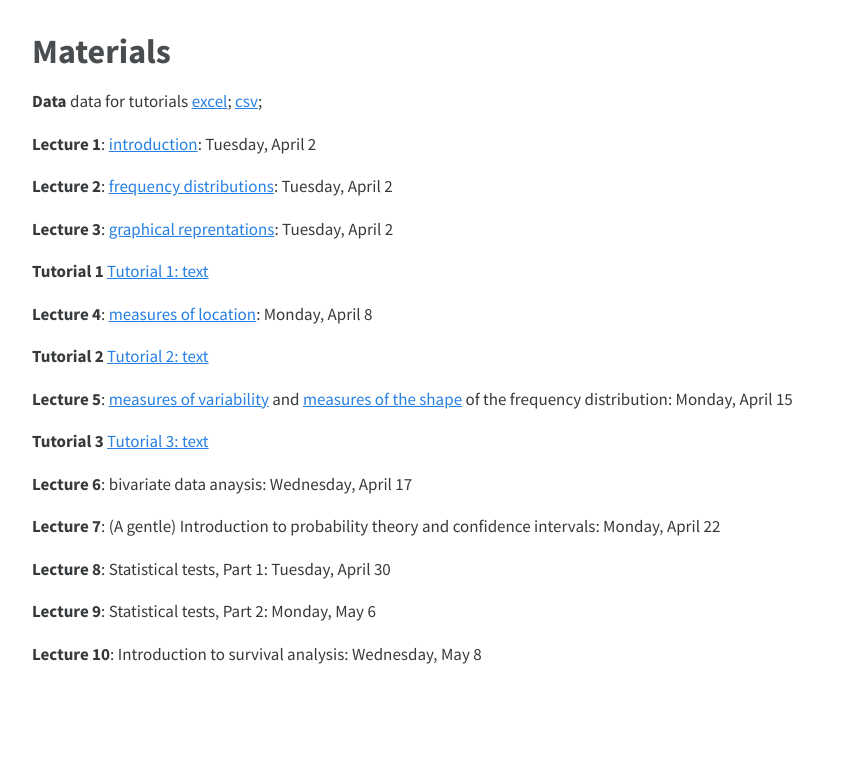
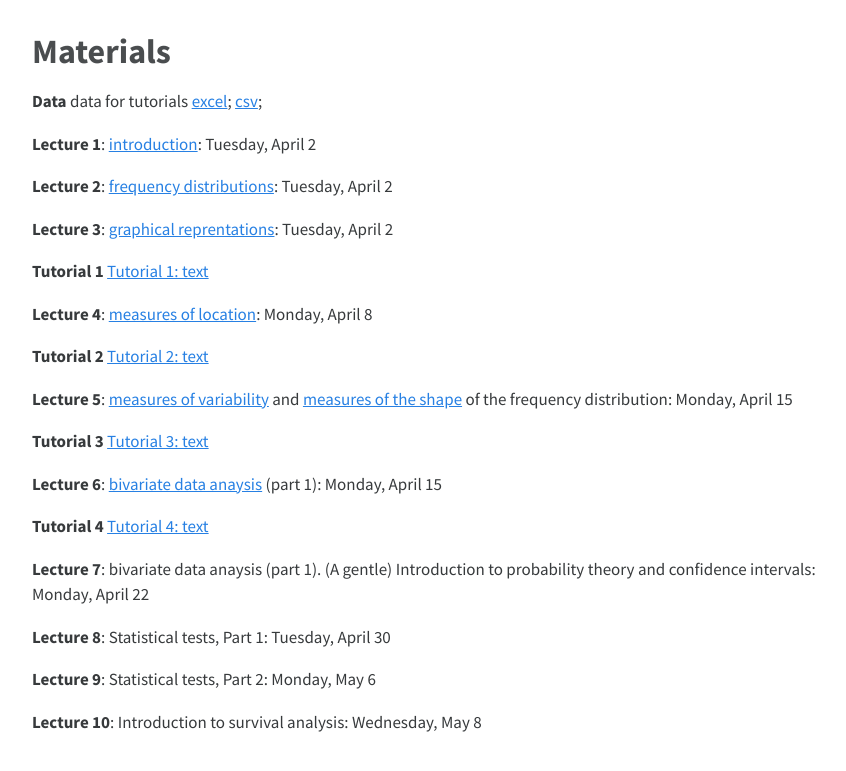
Before and after one commit to rborgoni/Stats4PhDUnipd, a plain HTML site: page docs/index.html in a window 1280 px wide. Shown: the part 886-1657 px from the top of the page, without its empty margins (136-982 px from the left). Drawn offline with Linux system fonts and the light colour scheme.

Commit message:
aggiunto tutorial 4

```diff
--- a/docs/index.html
+++ b/docs/index.html
@@ -174,8 +174,9 @@ ul.task-list li input[type="checkbox"] {
 <p><strong>Tutorial 2</strong> <a href="tutorial2.pdf">Tutorial 2: text</a></p>
 <p><strong>Lecture 5</strong>: <a href="05_variability.pdf">measures of variability</a> and <a href="06_shape.pdf">measures of the shape</a> of the frequency distribution: Monday, April 15</p>
 <p><strong>Tutorial 3</strong> <a href="tutorial3.pdf">Tutorial 3: text</a></p>
-<p><strong>Lecture 6</strong>: bivariate data anaysis: Wednesday, April 17</p>
-<p><strong>Lecture 7</strong>: (A gentle) Introduction to probability theory and confidence intervals: Monday, April 22</p>
+<p><strong>Lecture 6</strong>: <a href="07_association.pdf">bivariate data anaysis</a> (part 1): Monday, April 15</p>
+<p><strong>Tutorial 4</strong> <a href="tutorial4.pdf">Tutorial 4: text</a></p>
+<p><strong>Lecture 7</strong>: bivariate data anaysis (part 1). (A gentle) Introduction to probability theory and confidence intervals: Monday, April 22</p>
 <p><strong>Lecture 8</strong>: Statistical tests, Part 1: Tuesday, April 30</p>
 <p><strong>Lecture 9</strong>: Statistical tests, Part 2: Monday, May 6</p>
 <p><strong>Lecture 10</strong>: Introduction to survival analysis: Wednesday, May 8</p>
--- a/docs/search.json
+++ b/docs/search.json
@@ -4,7 +4,7 @@
     "href": "index.html",
     "title": "Course of Biostatistics",
     "section": "",
-    "text": "Program\n\nDescriptive statistics: frequency distribution, measures of location and variability, graphical representations\nIntroduction to inferential statistics\nIntroduction to suvival analysis\n\n\n\n(Tentative) Schedule\nThe lessons will be held via Google Meet sessions according to the following schedule:\n\nTuesday, April 2, 15.30-18.00\nMonday, April 8, 15.30-18.00\nMonday, April 15, 15.30-18.00\nWednesday, April 17, 15.30-18.00 (cancelled)\nMonday, April 22, 15.30-18.00\nTuesday, April 30, 15.30-18.00\nMonday, May 6, 15.30-18.00\nWednesday, May 8 15.30-18.00\n\n\n\nMaterials\nData data for tutorials excel; csv;\nLecture 1: introduction: Tuesday, April 2\nLecture 2: frequency distributions: Tuesday, April 2\nLecture 3: graphical reprentations: Tuesday, April 2\nTutorial 1 Tutorial 1: text\nLecture 4: measures of location: Monday, April 8\nTutorial 2 Tutorial 2: text\nLecture 5: measures of variability and measures of the shape of the frequency distribution: Monday, April 15\nTutorial 3 Tutorial 3: text\nLecture 6: bivariate data anaysis: Wednesday, April 17\nLecture 7: (A gentle) Introduction to probability theory and confidence intervals: Monday, April 22\nLecture 8: Statistical tests, Part 1: Tuesday, April 30\nLecture 9: Statistical tests, Part 2: Monday, May 6\nLecture 10: Introduction to survival analysis: Wednesday, May 8"
+    "text": "Program\n\nDescriptive statistics: frequency distribution, measures of location and variability, graphical representations\nIntroduction to inferential statistics\nIntroduction to suvival analysis\n\n\n\n(Tentative) Schedule\nThe lessons will be held via Google Meet sessions according to the following schedule:\n\nTuesday, April 2, 15.30-18.00\nMonday, April 8, 15.30-18.00\nMonday, April 15, 15.30-18.00\nWednesday, April 17, 15.30-18.00 (cancelled)\nMonday, April 22, 15.30-18.00\nTuesday, April 30, 15.30-18.00\nMonday, May 6, 15.30-18.00\nWednesday, May 8 15.30-18.00\n\n\n\nMaterials\nData data for tutorials excel; csv;\nLecture 1: introduction: Tuesday, April 2\nLecture 2: frequency distributions: Tuesday, April 2\nLecture 3: graphical reprentations: Tuesday, April 2\nTutorial 1 Tutorial 1: text\nLecture 4: measures of location: Monday, April 8\nTutorial 2 Tutorial 2: text\nLecture 5: measures of variability and measures of the shape of the frequency distribution: Monday, April 15\nTutorial 3 Tutorial 3: text\nLecture 6: bivariate data anaysis (part 1): Monday, April 15\nTutorial 4 Tutorial 4: text\nLecture 7: bivariate data anaysis (part 1). (A gentle) Introduction to probability theory and confidence intervals: Monday, April 22\nLecture 8: Statistical tests, Part 1: Tuesday, April 30\nLecture 9: Statistical tests, Part 2: Monday, May 6\nLecture 10: Introduction to survival analysis: Wednesday, May 8"
   },
   {
     "objectID": "about.html",
```
Also changed, not shown: 2 other files.
